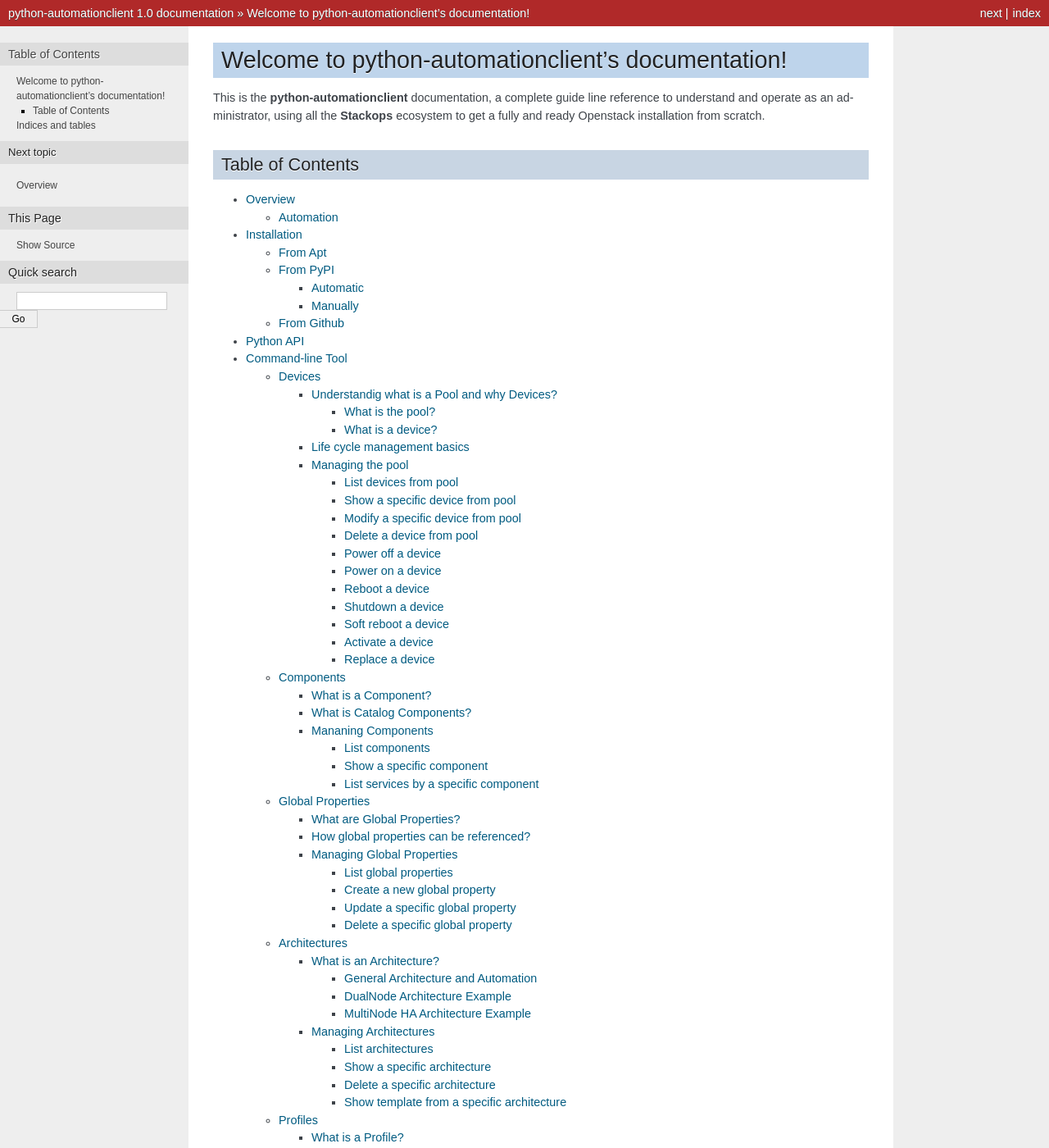
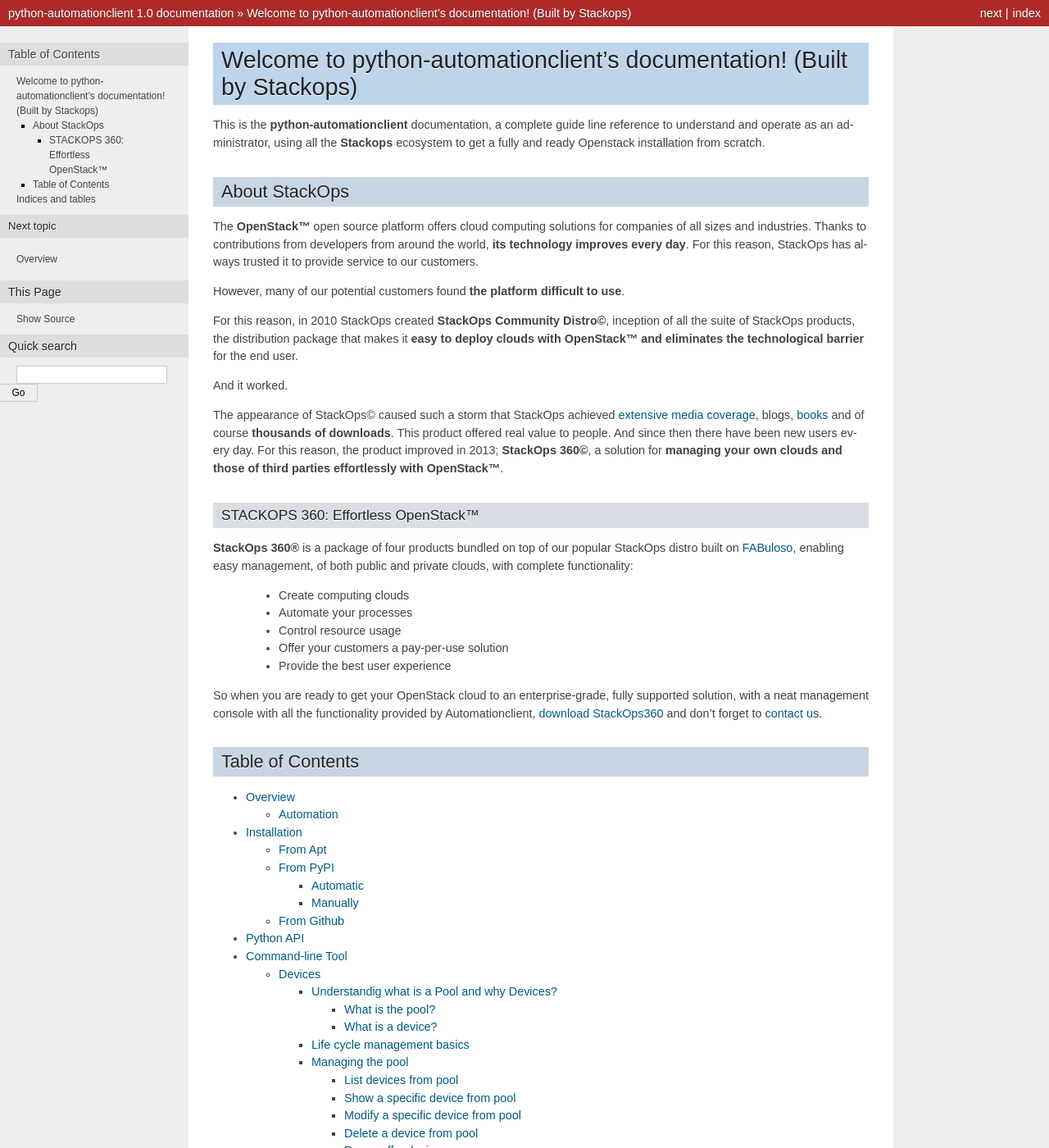
Before and after one commit to StackOps/python-automationclient, a Sphinx documentation site: the page built from docs/source/index.rst, in a window 1280 px wide and 1400 px high. Shown: the whole window at 82% size. Built offline with Sphinx 7.4.7, drawn with Linux system fonts in a browser that asks for light colours; some of the changed text lies outside the part shown.

Commit message:
Notes add to index (By Arturo)

```diff
--- a/docs/source/index.rst
+++ b/docs/source/index.rst
@@ -3,11 +3,37 @@
    You can adapt this file completely to your liking, but it should at least
    contain the root `toctree` directive.
 
-Welcome to python-automationclient's documentation!
-===================================================
+Welcome to python-automationclient's documentation! (Built by Stackops)
+=======================================================================
 
 
 This is the **python-automationclient** documentation, a complete guide line reference to understand and operate as an administrator, using all the **Stackops** ecosystem to get a fully and ready Openstack installation from scratch.
+
+About StackOps
+--------------
+
+The **OpenStack™** open source platform offers cloud computing solutions for companies of all sizes and industries. Thanks to contributions from developers from around the world, **its technology improves every day**. For this reason, StackOps has always trusted it to provide service to our customers.
+
+However, many of our potential customers found **the platform difficult to use**.
+
+For this reason, in 2010 StackOps created **StackOps Community Distro©**, inception of all the suite of StackOps products, the distribution package that makes it **easy to deploy clouds with OpenStack™ and eliminates the technological barrier** for the end user.
+
+And it worked.
+
+The appearance of StackOps© caused such a storm that StackOps achieved `extensive media coverage <http://www.eweek.com/c/a/Cloud-Computing/StackOps-Distribution-Offers-an-Introduction-to-OpenStack-Cloud-679865/>`_, blogs, `books <http://shop.oreilly.com/product/0636920021674.do>`_ and of course **thousands of downloads**. This product offered real value to people. And since then there have been new users every day. For this reason, the product improved in 2013; **StackOps 360©**, a solution for **managing your own clouds and those of third parties effortlessly with OpenStack™**.
+
+STACKOPS 360: Effortless OpenStack™
+^^^^^^^^^^^^^^^^^^^^^^^^^^^^^^^^^^^
+
+**StackOps 360®** is a package of four products bundled on top of our popular StackOps distro built on `FABuloso <http://www.stackops.org/>`_, enabling easy management, of both public and private clouds, with complete functionality:
+
+    * Create computing clouds
+    * Automate your processes
+    * Control resource usage
+    * Offer your customers a pay‐per-use solution
+    * Provide the best user experience
+
+So when you are ready to get your OpenStack cloud to an enterprise-grade, fully supported solution, with a neat management console with all the functionality provided by Automationclient, `download StackOps360 <http://stackops.com/products-services>`_ and don’t forget to `contact us <http://stackops.com/contact>`_.
 
 Table of Contents
 -----------------
```
